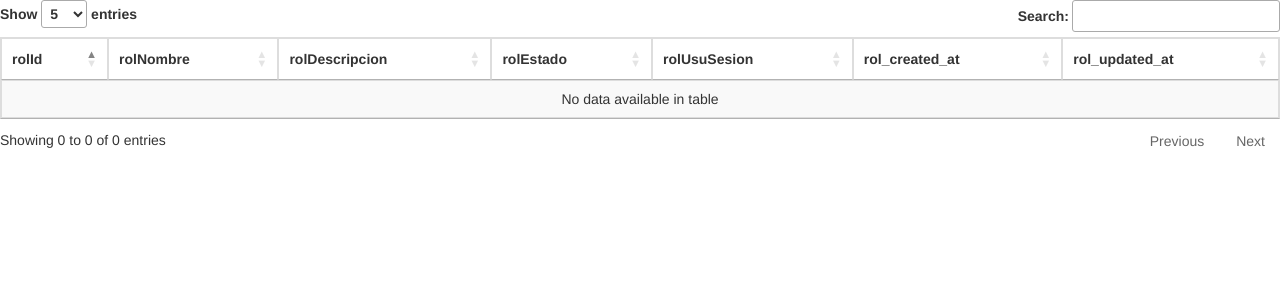
After one commit to EasyParkingGrupo5/EasyParkingProyecto, a PHP site: page /vistas/vistasRoles/listarRegistroRoles.php in a window 1280 px wide. The commit adds this page. Shown: the top 300 px of the page. Run offline with PHP 8.4, Linux system fonts and the light colour scheme; the template is opened without the code that fills it, so the values that code supplies are empty; some libraries are stand-ins or nearby versions.

Commit message:
tabla rol

```diff
--- a/modelos/ConstantesConexion.php
+++ b/modelos/ConstantesConexion.php
@@ -1,7 +1,7 @@
 <?php
 
-define("BASE","EasyParking");
-define("SERVIDOR","localhost");
+define("BASE","easyparking");
+define("SERVIDOR","127.0.0.1:3307");
 define("USUARIO_DB","root");
 define("CONTRASENIA_DB","");
 
--- a/modelos/modeloRol/RolDAO.php
+++ b/modelos/modeloRol/RolDAO.php
@@ -4,7 +4,7 @@ include_once PATH . 'modelos/ConBdMysql.php';
 
 class RolDAO extends ConDbMySql{
     public function __construct($servidor, $base, $loginDB, $passwordDB){
-        parent::__construct($servidor, $base, $usuario_db, $contrasenia_db);
+        parent::__construct($servidor, $base, $loginDB, $passwordDB);
     }
 
     public function seleccionarTodos(){
--- a/principal.php
+++ b/principal.php
@@ -42,7 +42,7 @@ session_start();
         </div>
         <div class="gestion">Menú Operaciones de Tabla Rol
             <br>
-            <a>Listar Roles</a>
+            <a href="./Controlador.php?ruta=listarRoles">Listar Roles</a>
             <br>
             <a >Agregar</a>
         </div>
@@ -99,6 +99,7 @@ session_start();
             if(isset($_GET['contenido'])){
                 include($_GET['contenido']);
             }
+
             ?>
         </div>
     </div>
--- a/pruebas/Testing_RolDAO/testing_RolDAO_actualizar.php
+++ b/pruebas/Testing_RolDAO/testing_RolDAO_actualizar.php
@@ -5,7 +5,8 @@ include_once "../../modelos/ConstantesConexion.php";
 include_once "../../modelos/modeloRol/RolDAO.php";
 
 $registro['rolId']=1;
-$registro['rolNombre']='bucetero';
+$registro['rolDescripcion']='Administrador';
+$registro['rolNombre']='Administrador';
 
 $rolh= new RolDao(SERVIDOR, BASE, USUARIO_DB, CONTRASENIA_DB);
 
--- a/pruebas/Testing_RolDAO/testing_RolDAO_eliminar.php
+++ b/pruebas/Testing_RolDAO/testing_RolDAO_eliminar.php
@@ -4,7 +4,7 @@ include_once "../../modelos/ConBdMysql.php";
 include_once "../../modelos/ConstantesConexion.php";
 include_once "../../modelos/modeloRol/RolDAO.php";
 
-$sId=array(6);
+$sId=array(1);
 
 $rol= new RolDAO(SERVIDOR, BASE, USUARIO_DB, CONTRASENIA_DB);
 
--- /dev/null
+++ b/vistas/vistasRoles/listarRegistroRoles.php
@@ -0,0 +1,89 @@
+<?php
+//echo "<pre>";
+//print_r($_SESSION['listaDeLibros']);
+//echo "</pre>";
+?>
+<!DOCTYPE html>
+<html>
+    <head>
+        <title>TODO supply a title</title>
+        <meta charset="UTF-8">
+        <meta name="viewport" content="width=device-width, initial-scale=1.0">
+
+        <!--LAS siguientes lìneas se agregan con el propòsito de dar funcionalidad a un DataTable-->
+        <!--**************************************** -->
+        <link rel="stylesheet" href="https://maxcdn.bootstrapcdn.com/bootstrap/3.3.7/css/bootstrap.min.css">
+        <script src="https://ajax.googleapis.com/ajax/libs/jquery/3.3.1/jquery.min.js"></script>
+        <script src="https://maxcdn.bootstrapcdn.com/bootstrap/3.3.7/js/bootstrap.min.js"></script>
+        <link rel="stylesheet" type="text/css" href="https://cdn.datatables.net/1.10.19/css/jquery.dataTables.min.css">
+        <!--**************************************** -->
+    </head>
+
+	<body>
+<?php
+if(isset($_SESSION['listaDeRoles'])){
+
+	 $listaDeRoles=$_SESSION['listaDeRoles'];
+	 unset($_SESSION['listaDeRoles']);
+
+}
+?>
+    <table id="example" class="table-responsive table-hover table-bordered table-striped" style="width:100%">
+        <thead>
+            <tr>
+                <th>rolId</th>
+                <th>rolNombre</th>
+                <th>rolDescripcion</th>
+                <th>rolEstado</th>
+                <!--<th>Estado</th>-->
+                <th>rolUsuSesion</th>
+                <th>rol_created_at</th>
+                <th>rol_updated_at</th>
+            </tr>
+        </thead>
+        <tbody>
+            <?php
+            $i = 0;
+            foreach ($listaDeRoles as $key => $value) {
+                ?>
+                <tr>
+                    <td><?php echo $listaDeRoles[$i]->rolId; ?></td>
+                    <td><?php echo $listaDeRoles[$i]->rolNombre; ?></td>
+                    <td><?php echo $listaDeRoles[$i]->rolDescripcion; ?></td>
+                    <td><?php echo $listaDeRoles[$i]->rolEstado; ?></td>
+                    <!--<td>d>-->
+                    <td><?php echo $listaDeRoles[$i]->rolUsuSesion; ?></td>
+                    <td><?php echo $listaDeRoles[$i]->rol_created_at; ?></td>
+                    <td><?php echo $listaDeRoles[$i]->rol_updated_at; ?></td>
+                    <td><a href="Controlador.php?ruta=actualizarLibro&idAct=<?php echo $listaDeRoles[$i]->rolId; ?>">Actualizar</a></td>
+                    <td><a href="Controlador.php?ruta=eliminarLibro&idAct=<?php echo $listaDeRoles[$i]->rolId; ?>" onclick="return confirm('Está seguro de eliminar el registro?')">Eliminar</a></td>
+                </tr>
+                <?php
+                $i++;
+            }
+            $listaDeRoles=null;
+            ?>
+        </tbody>
+    </table>
+
+
+    <!--**************************************** -->
+    <!--LAS siguientes lìneas se agregan con el propòsito de dar funcionalidad a un DataTable-->
+    <!--**************************************** -->
+    <script type="text/javascript" src="https://code.jquery.com/jquery-3.3.1.js"></script>
+    <script type="text/javascript" src="https://cdn.datatables.net/1.10.19/js/jquery.dataTables.min.js"></script>
+    <script type="text/javascript">
+                        $(document).ready(function () {
+                            $('#example').DataTable({
+                                pageLength: 5,
+                                lengthMenu: [[5, 10, 15, 20], [5, 10, 15, 20]],
+                            });
+                        });
+    </script>
+    <!--**************************************** -->
+    <!--**************************************** -->
+
+
+
+</body>
+</html>
```
Also changed, not shown: controladores/ControladorPrincipal.php (+8 -1 lines), controladores/rolesControlador.php (added, +41 -0 lines).
